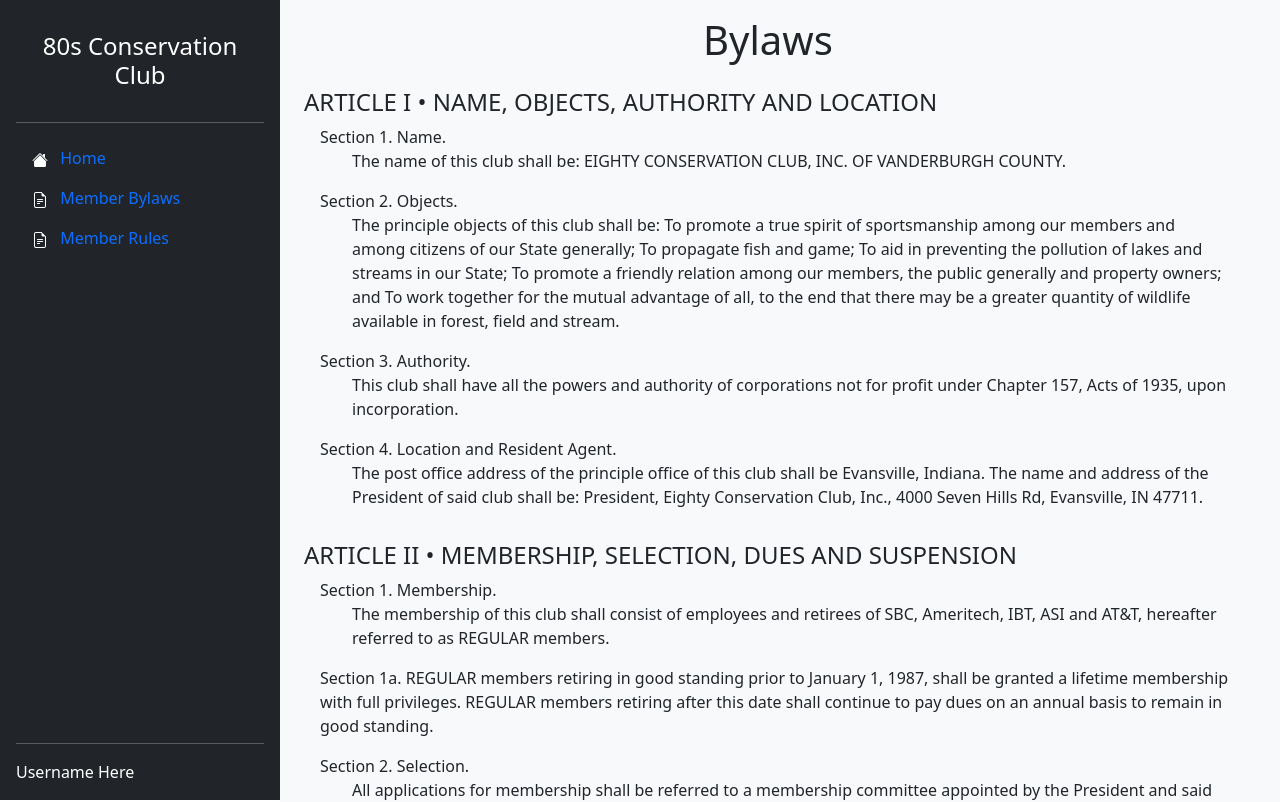
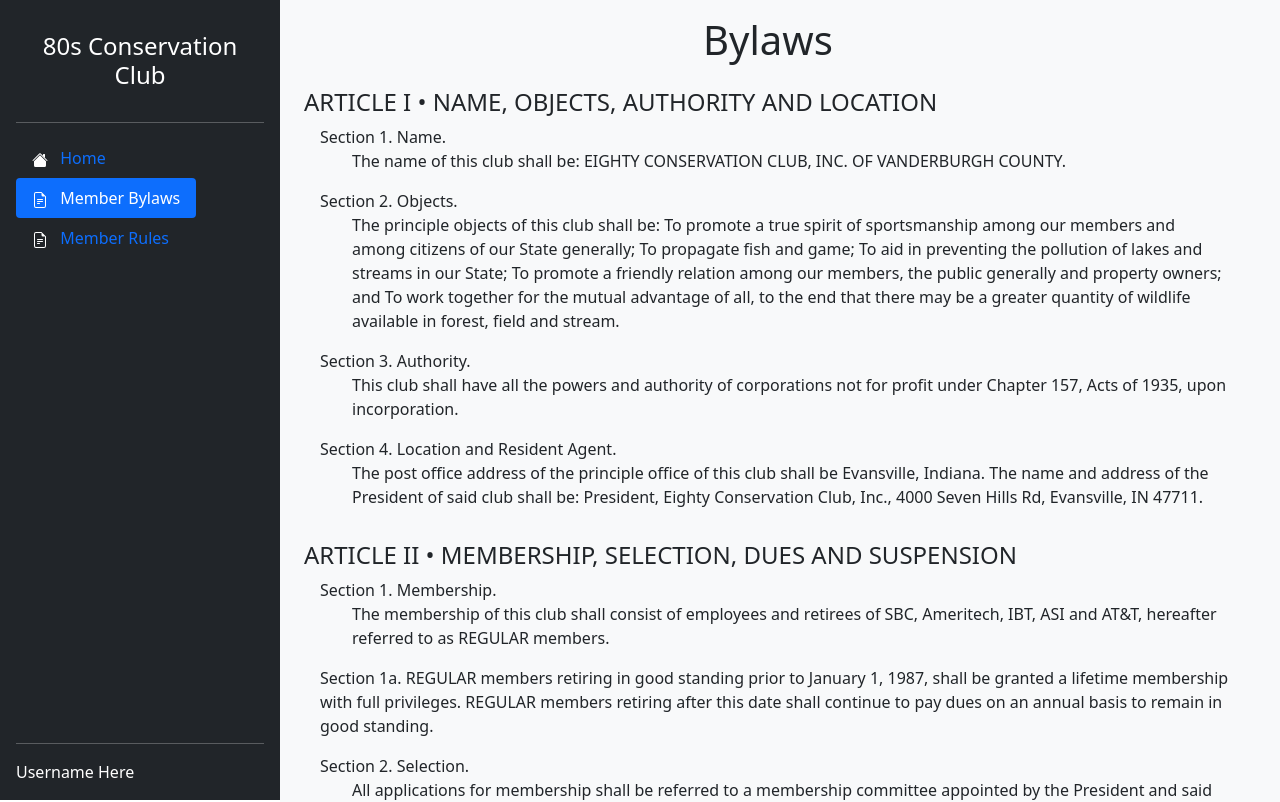
Before and after one commit to gm87/consclub80, a React (Create React App) app: page /bylaws in a window 1280 px wide. Shown: the top 802 px of the page. Built offline with nearby package versions, Linux system fonts and the light colour scheme.

Commit message:
highlight active link in sidebar

```diff
--- a/src/components/Sidebar.tsx
+++ b/src/components/Sidebar.tsx
@@ -26,9 +26,10 @@ const DocumentIcon = () => {
 }
 
 const SidebarLink = ({ href, name, Icon }: SidebarLinkProps) => {
+    const currentPath = window.location.pathname
     return (
         <li className="nav-item d-flex">
-            <Link to={href} className="nav-link"><span className="my-auto me-2 text-white"><Icon /></span> {name}</Link>
+            <Link to={href} className={`nav-link ${href === currentPath ? 'active' : ''}`}><span className="my-auto me-2 text-white"><Icon /></span> {name}</Link>
         </li>
     )
 }
--- a/src/components/SidebarMobile.tsx
+++ b/src/components/SidebarMobile.tsx
@@ -35,17 +35,19 @@ const DocumentIcon = () => {
 }
 
 const MobileSidebarLink = ({ href, name, Icon }: SidebarLinkProps) => {
+    const currentPath = window.location.pathname
     return (
         <li className="nav-item d-flex">
-            <Link to={href} className="nav-link"><span className="my-auto me-2 text-white"><Icon /></span> {name}</Link>
+            <Link to={href} className={`nav-link ${href === currentPath ? 'active' : ''}`}><span className="my-auto me-2 text-white"><Icon /></span> {name}</Link>
         </li>
     )
 }
 
 const MobileSidebarLinkIconOnly = ({ href, name, Icon }: SidebarLinkProps) => {
+    const currentPath = window.location.pathname
     return (
         <li className="nav-item d-flex">
-            <Link to={href} className="nav-link"><span className="my-auto me-2 text-white"><Icon /></span></Link>
+            <Link to={href} className={`nav-link ${href === currentPath ? 'active' : ''}`}><span className="my-auto me-2 text-white"><Icon /></span></Link>
         </li>
     )
 }
```
